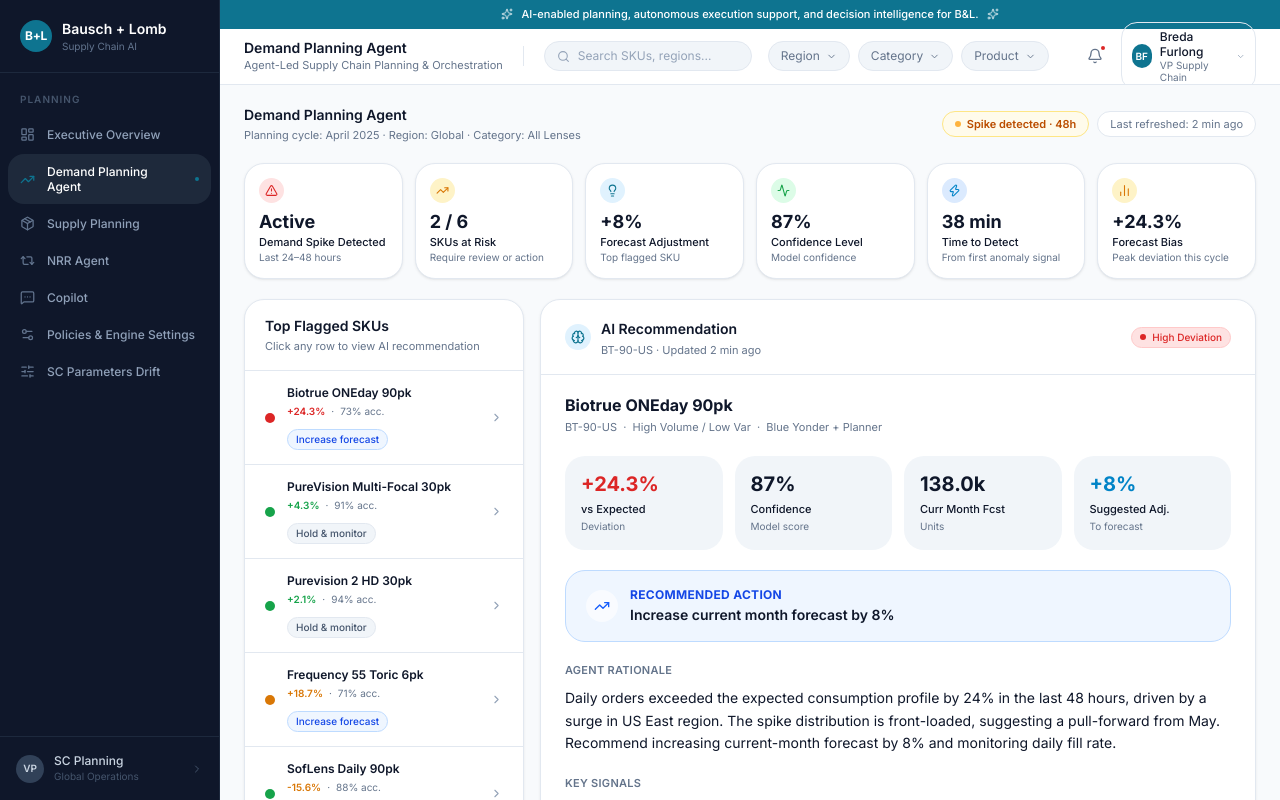
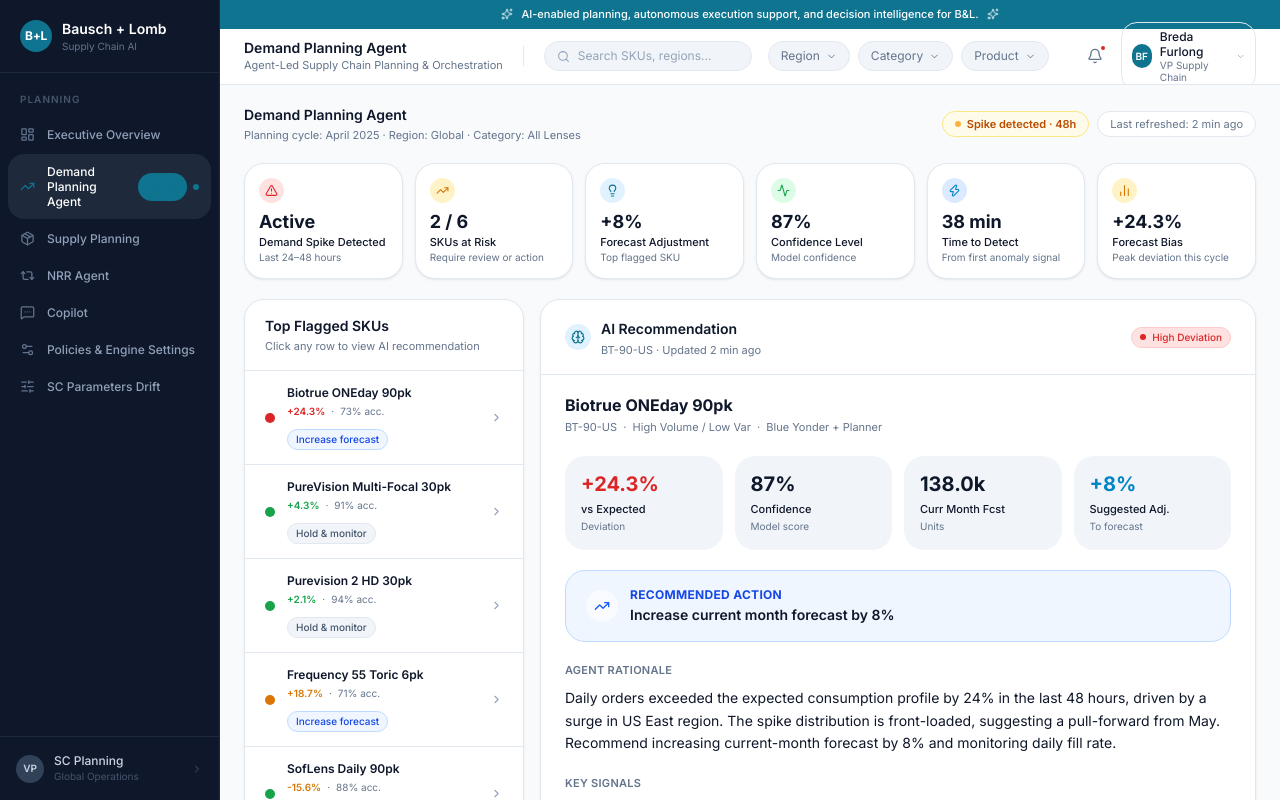
Before and after one commit to Nishu2202/B-L-SC-12WK-SC-MVP-Mokcup, a Next.js app: page / in a window 1280 px wide. Built offline with nearby package versions, Linux system fonts and the light colour scheme.

Commit message:
feat: add active view tracker badge to Sidebar
Enhance active navigation indicator with clear "ACTIVE" badge.

```diff
--- a/components/Sidebar.tsx
+++ b/components/Sidebar.tsx
@@ -88,7 +88,12 @@ export default function Sidebar({ activeView, onNavigate }: SidebarProps) {
                   />
                   <span className="text-xs font-medium leading-tight flex-1">{item.label}</span>
                   {isActive && (
-                    <div className="w-1 h-1 rounded-full bg-[var(--color-primary)] flex-shrink-0" />
+                    <div className="flex items-center gap-1.5">
+                      <div className="px-2 py-0.5 rounded-full bg-[var(--color-primary)] bg-opacity-20">
+                        <span className="text-[9px] font-semibold text-[var(--color-primary)]">ACTIVE</span>
+                      </div>
+                      <div className="w-1.5 h-1.5 rounded-full bg-[var(--color-primary)] flex-shrink-0" />
+                    </div>
                   )}
                 </button>
               </li>
```
